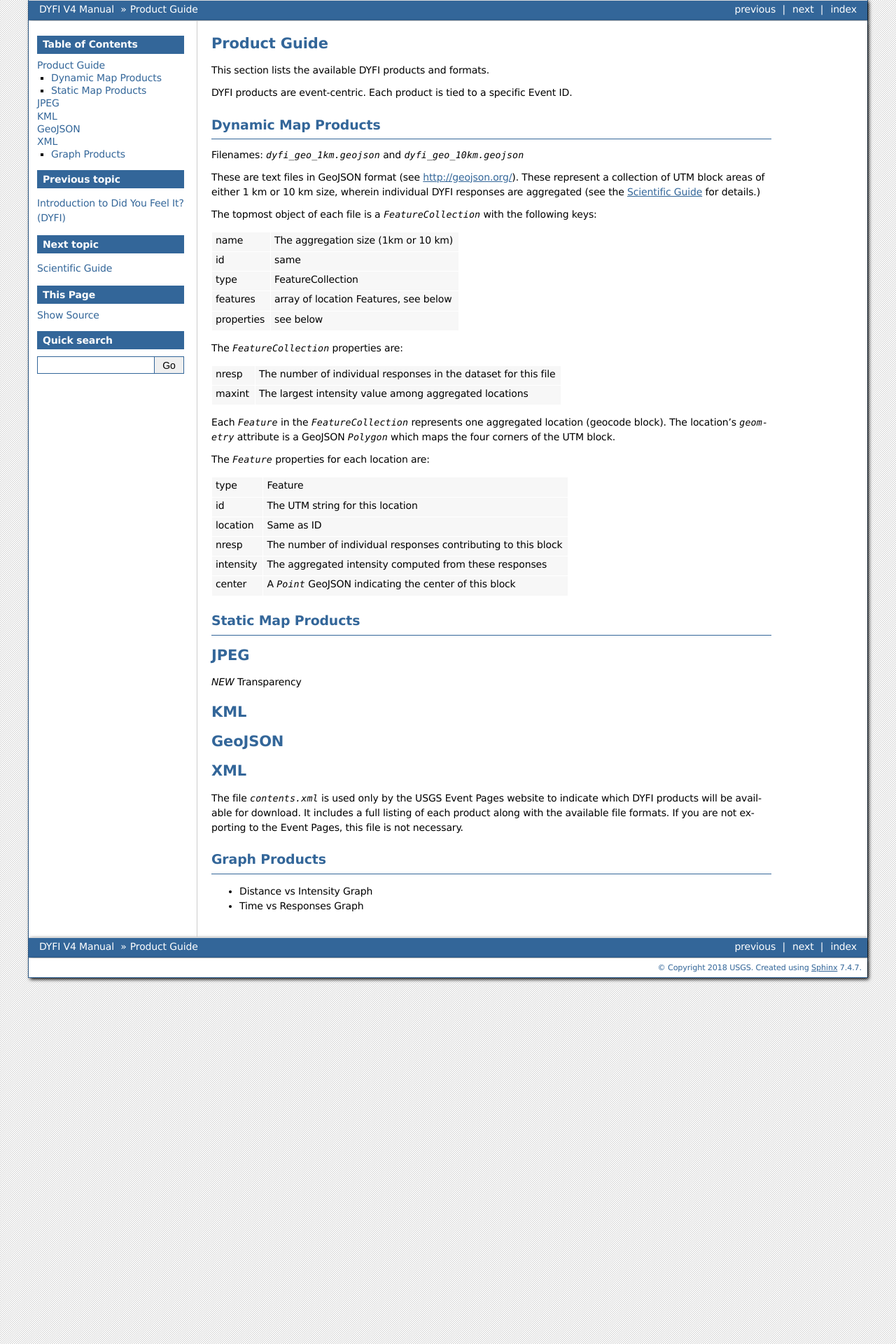
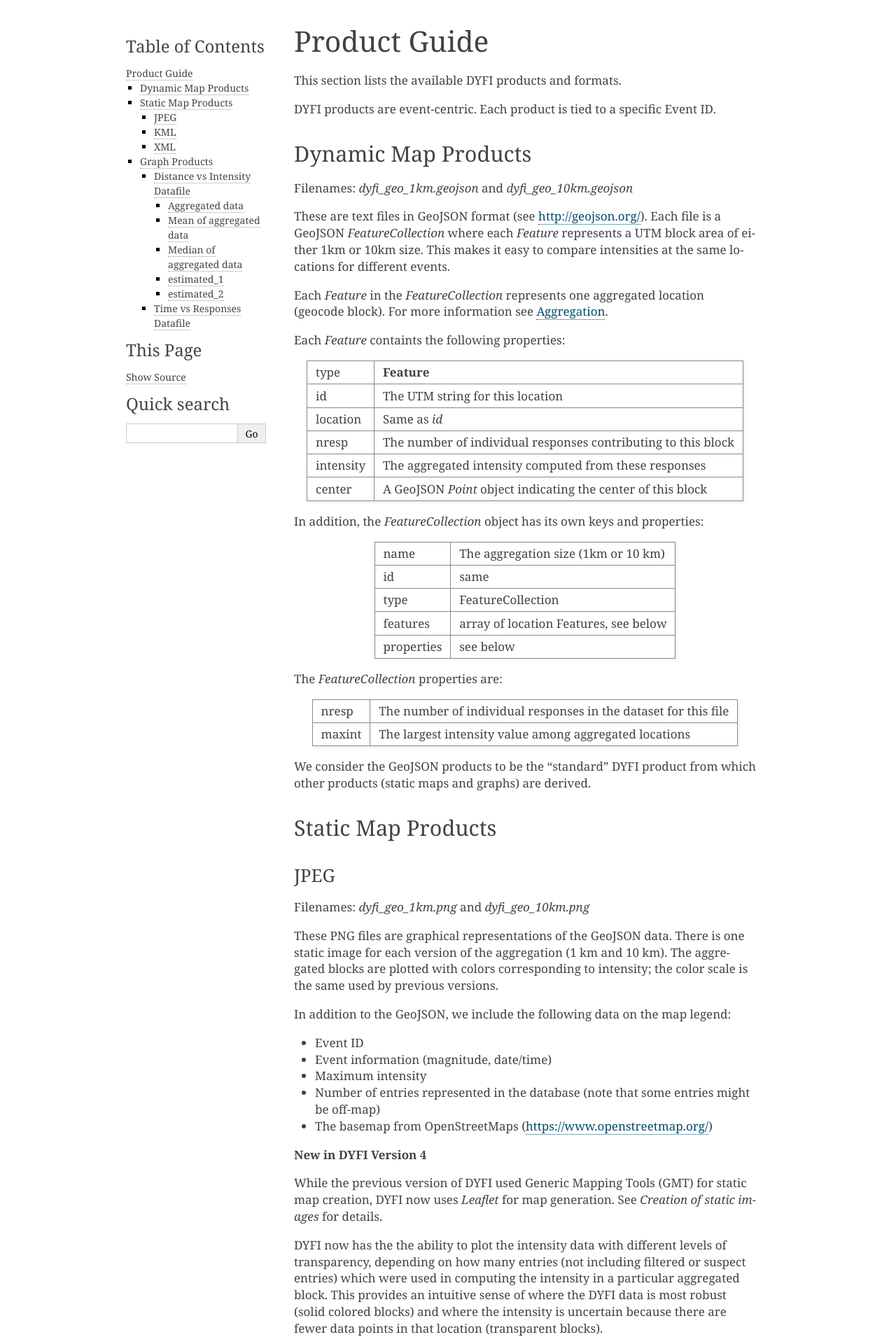
Before and after one commit to vinceq-usgs/dyfi4, a Sphinx documentation site: the page built from docs/product-guide.rst, in a window 1280 px wide. Shown: the top 1920 px of the page at 70% size. Built offline with Sphinx 7.4.7, drawn with Linux system fonts in a browser that asks for light colours; some of the changed text lies outside the part shown.

Commit message:
Update docs

```diff
--- a/docs/conf.py
+++ b/docs/conf.py
@@ -96,7 +96,7 @@ language = 'en'
 # List of patterns, relative to source directory, that match files and
 # directories to ignore when looking for source files.
 # This patterns also effect to html_static_path and html_extra_path
-exclude_patterns = ['_build', 'Thumbs.db', '.DS_Store', '__pycache__']
+exclude_patterns = ['_build', 'Thumbs.db', '.DS_Store', '__pycache__', 'geojsontest']
 
 # The reST default role (used for this markup: `text`) to use for all
 # documents.
@@ -135,7 +135,7 @@ todo_include_todos = True
 # The theme to use for HTML and HTML Help pages.  See the documentation for
 # a list of builtin themes.
 #
-html_theme = 'bizstyle'
+html_theme = 'alabaster'
 
 # Theme options are theme-specific and customize the look and feel of a theme
 # further.  For a list of options available for each theme, see the
--- a/docs/index.rst
+++ b/docs/index.rst
@@ -7,6 +7,7 @@ USGS Did You Feel It? (DYFI) Manual
 ===================================
 
 Source code: https://github.com/vinceq-usgs/dyfi4/tree/core
+
 Manual: https://vinceq-usgs.github.io/dyfi4/
 
 Contents:
--- a/docs/introduction.rst
+++ b/docs/introduction.rst
@@ -3,9 +3,9 @@ Introduction to Did You Feel It? (DYFI)
 
 The U.S. Geological Survey (USGS) “Did You Feel It?” (DYFI) system is an automated approach for rapidly collecting macroseismic intensity data from Internet users’ shaking and damage reports and generating intensity maps immediately following earthquakes. It has been operating since 1999.
 
-DYFI intensity maps are made quickly (within minutes), and provide greater quantities and coverage of data, and higher resolution, than traditional intensity maps. They also provide for citizen input and engagement which crucial in the days and weeks following an event. DYFI is now a vast source of macroseismic data from the USA and around the globe.
+DYFI intensity maps are made quickly (within minutes), and provide greater quantities and coverage of data, at higher resolution, than traditional intensity maps. They also provide for citizen input and engagement which is crucial in the days and weeks following an event. Finally, after decades of operations, DYFI is now a vast source of historic macroseismic data from the USA and around the globe.
 
-Web-based contributions also pose considerable challenges. After two decades of operational experience, we document a new implementation of the DYFI system using modern, open source programming and development tools.
+However, web-based contributions also pose considerable challenges compared to traditional methods. We document a new implementation of the DYFI system using modern, open source programming and development tools.
 
 For a scientific overview of the DYFI system, see:
 
--- a/docs/product-guide.rst
+++ b/docs/product-guide.rst
@@ -10,9 +10,22 @@ Dynamic Map Products
 
 Filenames: `dyfi_geo_1km.geojson` and `dyfi_geo_10km.geojson`
 
-These are text files in GeoJSON format (see http://geojson.org/). These represent a collection of UTM block areas of either 1 km or 10 km size, wherein individual DYFI responses are aggregated (see the :ref:`Scientific Guide` for details.)
+These are text files in GeoJSON format (see http://geojson.org/). Each file is a GeoJSON `FeatureCollection` where each `Feature` represents a UTM block area of either 1km or 10km size. This makes it easy to compare intensities at the same locations for different events.
 
-The topmost object of each file is a `FeatureCollection` with the following keys:
+Each `Feature` in the `FeatureCollection` represents one aggregated location (geocode block). For more information see :ref:`Aggregation`.
+
+Each `Feature` containts the following properties:
+
+==========  ==============================================================
+type        **Feature**
+id          The UTM string for this location
+location    Same as *id*
+nresp       The number of individual responses contributing to this block
+intensity   The aggregated intensity computed from these responses
+center      A GeoJSON `Point` object indicating the center of this block
+==========  ==============================================================
+
+In addition, the `FeatureCollection` object has its own keys and properties:
 
 ===========   =======================================
 name          The aggregation size (1km or 10 km)
@@ -29,40 +42,137 @@ nresp       The number of individual responses in the dataset for this file
 maxint      The largest intensity value among aggregated locations
 =========   ================================================================
 
-Each `Feature` in the `FeatureCollection` represents one aggregated location (geocode block). The location's `geometry` attribute is a GeoJSON `Polygon` which maps the four corners of the UTM block.
-
-The `Feature` properties for each location are:
-
-==========  ==============================================================
-type        Feature
-id          The UTM string for this location
-location    Same as ID
-nresp       The number of individual responses contributing to this block
-intensity   The aggregated intensity computed from these responses
-center      A `Point` GeoJSON indicating the center of this block
-==========  ==============================================================
+We consider the GeoJSON products to be the "standard" DYFI product from which other products (static maps and graphs) are derived.
 
 Static Map Products
 ===================
 
 JPEG
-----
+....
 
-*NEW* Transparency
+Filenames: `dyfi_geo_1km.png` and `dyfi_geo_10km.png`
+
+These PNG files are graphical representations of the GeoJSON data. There is one static image for each version of the aggregation (1 km and 10 km). The aggregated blocks are plotted with colors corresponding to intensity; the color scale is the same used by previous versions.
+
+In addition to the GeoJSON, we include the following data on the map legend:
+
+- Event ID
+- Event information (magnitude, date/time)
+- Maximum intensity
+- Number of entries represented in the database (note that some entries might be off-map)
+- The basemap from OpenStreetMaps (https://www.openstreetmap.org/)
+
+**New in DYFI Version 4**
+
+While the previous version of DYFI used Generic Mapping Tools (GMT) for static map creation, DYFI now uses `Leaflet` for map generation. See `Creation of static images` for details.
+
+DYFI now has the the ability to plot the intensity data with different levels of transparency, depending on how many entries (not including filtered or suspect entries) which were used in computing the intensity in a particular aggregated block. This provides an intuitive sense of where the DYFI data is most robust (solid colored blocks) and where the intensity is uncertain because there are fewer data points in that location (transparent blocks).
+
+==================  ==========================
+Number of entries    Opacity level (1=solid)
+------------------  --------------------------
+<1                    0.3
+10+                   1.0
+==================  ==========================
 
 KML
----
+...
 
-GeoJSON
---------
+Filename:
+
+KML (Keyhole Markup Language) is a file format used to display geographic data in an Earth browser such as Google Earth. For more information see https://developers.google.com/kml/.
+
+This KML dataset contains three layers:
+
+- epicenter data (latitude/longitude/event time)
+- the 1km aggregated dataset
+- the 10km aggregated datast
 
 XML
----
+...
 
-The file `contents.xml` is used only by the USGS Event Pages website to indicate which DYFI products will be available for download. It includes a full listing of each product along with the available file formats. If you are not exporting to the Event Pages, this file is not necessary.
+Filename: `contents.xml`
+
+The file `contents.xml` is used only by the USGS Event Pages website to indicate which DYFI products will be available for display and/or download. It includes a full listing of each product along with the available file formats. If you are not exporting to the USGS Event Pages, this file is not necessary.
 
 Graph Products
 ==============
 
-- Distance vs Intensity Graph
-- Time vs Responses Graph
+Distance vs Intensity Datafile
+..............................
+
+Filename: dyfi_plot_atten.json
+
+This file is a summary of the DYFI data in a format suitable for plotting in a graph that compares intensity with distance. The **x** axis in each dataset is **epicentral distance**. The **y** axis is intensity. Data that is deemed suspect of filtered out is not included in these datasets.
+
+Note that a static image is no longer provided by DYFI. The USGS Event Pages are expected to take this data and render it on a browser via the :obj:D3 graphical package.
+
+The datasets included in this file are:
+
+Aggregated data
+++++++++++++++++++
+
+=======  ===============================
+class    scatterplot1
+data     epicentral distance, intensity
+id       scatterdata
+legend   Aggregated geo_10km data
+=======  ===============================
+
+This dataset is the intensity and **epicentral** distance for each aggregated block. Each datapoint represents one UTM block. The **x** of each datapoint is the epicentral distance computed to the geographical center of the block. The **y** coordinate is the computed intensity for all entries in that block.
+
+
+Mean of aggregated data
+++++++++++++++++++++++++++
+
+======   ===============================
+class    mean
+data     see below
+id       meanBinned
+legend   Mean intensity in bin
+======   ===============================
+
+For this dataset, the aggregated data is binned together into bins of equal log distance. Each datapoint in this dataset represents a distance bin.  Within each bin, we compute the mean value and standard deviation of the intensities of all aggregated blocks inside the bin. Each point has the following data:
+
+=======  =======================================================
+min_x    The minimum distance of this bin
+max_x    The maximum distance of this bin
+x        The log mean distance of this bin (for plotting)
+y        The mean of the intensities of all blocks in this bin
+stdev    The standard deviation of the intensities
+=======  =======================================================
+
+Median of aggregated data
+++++++++++++++++++++++++++++
+
+=======  ===============================
+class    median
+data     see below
+id       medianBinned
+legend   Median intensity in bin
+=======  ===============================
+
+For this dataset, the aggregated data is binned together into bins of equal log distance. Each datapoint in this dataset represents a distance bin.  Within each bin, we compute the median value of the intensities of all aggregated blocks inside the bin. Each point has the following data:
+
+=======  =======================================================
+min_x    The minimum distance of this bin
+max_x    The maximum distance of this bin
+x        The log mean distance of this bin (for plotting)
+y        The median of the intensities of all blocks in this bin
+=======  =======================================================
+
+
+estimated_1
++++++++++++
+
+estimated_2
++++++++++++
+
+
+
+
+
+Time vs Responses Datafile
+..........................
+
+Filename:
--- a/docs/scientific-guide.rst
+++ b/docs/scientific-guide.rst
@@ -10,7 +10,6 @@ Flowchart
 Aggregation
 ===========
 
-
 Intensity calculation
 =====================
 
```
